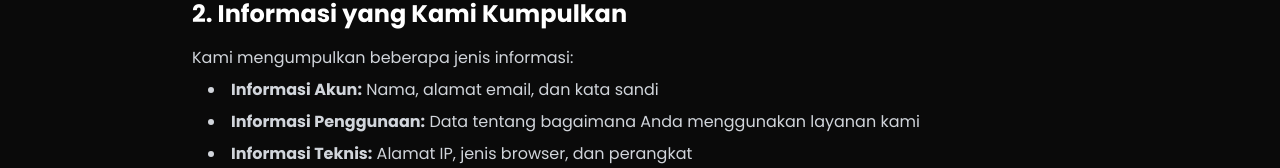
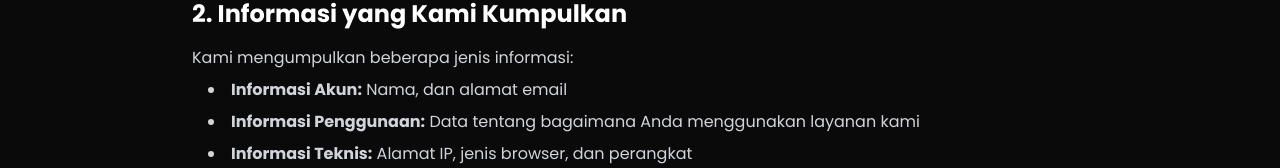
Before and after one commit to Ngoper/main-financial-frontend, a React (Vite) app: page /privacy in a window 1280 px wide. Shown: the part 451-619 px from the top of the page. Built offline with nearby package versions, Linux system fonts and the light colour scheme; no server answers.

Commit message:
Update PrivacyPage.tsx

```diff
--- a/src/pages/legal/PrivacyPage.tsx
+++ b/src/pages/legal/PrivacyPage.tsx
@@ -35,7 +35,7 @@ export const PrivacyPage: React.FC = () => {
                   <h2 className="text-2xl font-bold text-white mb-4">2. Informasi yang Kami Kumpulkan</h2>
                   <p>Kami mengumpulkan beberapa jenis informasi:</p>
                   <ul className="list-disc list-inside ml-4 mt-2 space-y-2">
-                    <li><strong>Informasi Akun:</strong> Nama, alamat email, dan kata sandi</li>
+                    <li><strong>Informasi Akun:</strong> Nama, dan alamat email</li>
                     <li><strong>Informasi Penggunaan:</strong> Data tentang bagaimana Anda menggunakan layanan kami</li>
                     <li><strong>Informasi Teknis:</strong> Alamat IP, jenis browser, dan perangkat</li>
                     <li><strong>Cookies:</strong> Data yang disimpan di perangkat Anda untuk meningkatkan pengalaman</li>
```
